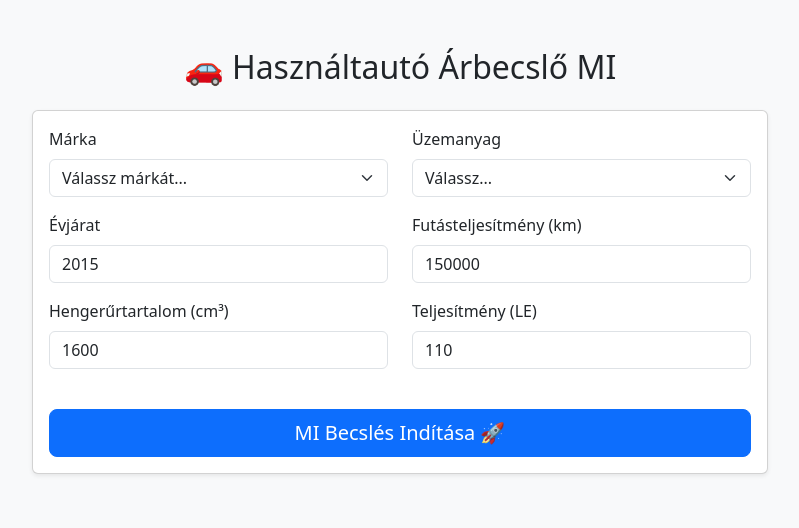
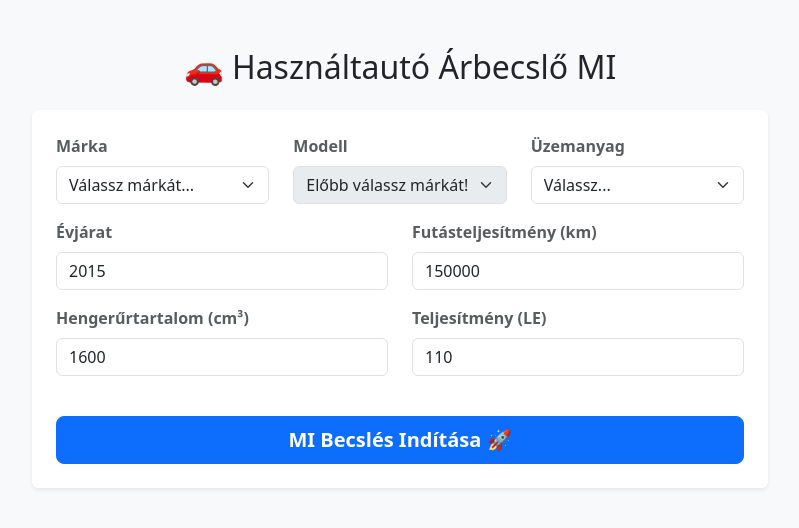
Before and after one commit to KetonBevero555/EKKE_Thesis_ZI3OV4, a Django app: template Hahu-asszisztens/ads/templates/ads/predictor.html in a window 1280 px wide. Shown: the top 528 px of the page, without its empty margins (240-1039 px from the left). Run offline with Django 5.2, Linux system fonts and the light colour scheme; the template is opened without the code that fills it, so the values that code supplies are empty.

Commit message:
Weblap szépítése, ai továbbfejlesztése márkákra, tájékoztató kiírása

```diff
--- a/Hahu-asszisztens/ads/models.py
+++ b/Hahu-asszisztens/ads/models.py
@@ -66,6 +66,3 @@ class AILog(models.Model):
     class Meta:
         db_table = 'ai_logs'
         ordering = ['-created_at']
-
-    def __str__(self):
-        return f"MI Tanítás ({self.created_at.strftime('%Y.%m.%d')}) - Pontosság: {self.r2_score * 100:.0f}% - Átlagos hiba: {self.mae:,.0f} Ft"
--- a/Hahu-asszisztens/ads/templates/ads/predictor.html
+++ b/Hahu-asszisztens/ads/templates/ads/predictor.html
@@ -3,7 +3,7 @@
 <head>
     <meta charset="UTF-8">
     <meta name="viewport" content="width=device-width, initial-scale=1.0">
-    <title>Hahu-asszisztens | Árbecslő AI</title>
+    <title>Hahu-asszisztens | Árbecslő MI</title>
     <link href="https://cdn.jsdelivr.net/npm/bootstrap@5.3.0/dist/css/bootstrap.min.css" rel="stylesheet">
 </head>
 <body class="bg-light">
@@ -13,24 +13,34 @@
         <div class="col-md-8">
             <h2 class="text-center mb-4">🚗 Használtautó Árbecslő MI</h2>
 
+            {% if ai_stat %}
+            <div class="alert alert-info text-center shadow-sm">
+                <strong>🤖 Mesterséges Intelligencia Figyelmeztetés</strong><br>
+                Ez az árbecslő modell gépi tanuláson alapul, így előfordulhatnak tévedések. <br>
+                <small>MI Pontossága: <b>{{ ai_accuracy_percent|floatformat:2 }} %</b> | Átlagos tévedés: <b>~{{ ai_stat.mae }} Ft</b></small>
+            </div>
+            {% endif %}
+
             {% if error_msg %}
                 <div class="alert alert-danger">{{ error_msg }}</div>
             {% endif %}
 
             {% if prediction %}
-                <div class="alert alert-success text-center">
+                <div class="alert alert-success text-center shadow-sm">
                     <h4>A becsült piaci ár:</h4>
-                    <h1 class="display-4 fw-bold">{{ prediction }}</h1>
+                    <h1 class="display-4 fw-bold text-success">{{ prediction }}</h1>
                 </div>
             {% endif %}
 
-            <div class="card shadow-sm">
-                <div class="card-body">
+            <div class="card shadow-sm border-0">
+                <div class="card-body p-4">
                     <form method="POST">
-                        {% csrf_token %} <div class="row">
-                            <div class="col-md-6 mb-3">
-                                <label class="form-label">Márka</label>
-                                <select name="brand" class="form-select" required>
+                        {% csrf_token %}
+
+                        <div class="row">
+                            <div class="col-md-4 mb-3">
+                                <label class="form-label text-muted fw-bold">Márka</label>
+                                <select name="brand" id="brandSelect" class="form-select" required>
                                     <option value="" disabled selected>Válassz márkát...</option>
                                     {% for b in brands %}
                                         <option value="{{ b }}">{{ b }}</option>
@@ -38,8 +48,15 @@
                                 </select>
                             </div>
 
-                            <div class="col-md-6 mb-3">
-                                <label class="form-label">Üzemanyag</label>
+                            <div class="col-md-4 mb-3">
+                                <label class="form-label text-muted fw-bold">Modell</label>
+                                <select name="model" id="modelSelect" class="form-select" required disabled>
+                                    <option value="" disabled selected>Előbb válassz márkát!</option>
+                                </select>
+                            </div>
+
+                            <div class="col-md-4 mb-3">
+                                <label class="form-label text-muted fw-bold">Üzemanyag</label>
                                 <select name="fuel" class="form-select" required>
                                     <option value="" disabled selected>Válassz...</option>
                                     {% for f in fuels %}
@@ -51,30 +68,30 @@
 
                         <div class="row">
                             <div class="col-md-6 mb-3">
-                                <label class="form-label">Évjárat</label>
+                                <label class="form-label text-muted fw-bold">Évjárat</label>
                                 <input type="number" name="year" class="form-control" value="2015" required>
                             </div>
 
                             <div class="col-md-6 mb-3">
-                                <label class="form-label">Futásteljesítmény (km)</label>
+                                <label class="form-label text-muted fw-bold">Futásteljesítmény (km)</label>
                                 <input type="number" name="mileage" class="form-control" value="150000" required>
                             </div>
                         </div>
 
                         <div class="row">
                             <div class="col-md-6 mb-3">
-                                <label class="form-label">Hengerűrtartalom (cm³)</label>
+                                <label class="form-label text-muted fw-bold">Hengerűrtartalom (cm³)</label>
                                 <input type="number" name="engine_cc" class="form-control" value="1600" required>
                             </div>
 
                             <div class="col-md-6 mb-3">
-                                <label class="form-label">Teljesítmény (LE)</label>
+                                <label class="form-label text-muted fw-bold">Teljesítmény (LE)</label>
                                 <input type="number" name="power_le" class="form-control" value="110" required>
                             </div>
                         </div>
 
                         <div class="d-grid mt-4">
-                            <button type="submit" class="btn btn-primary btn-lg">MI Becslés Indítása 🚀</button>
+                            <button type="submit" class="btn btn-primary btn-lg fw-bold">MI Becslés Indítása 🚀</button>
                         </div>
                     </form>
                 </div>
@@ -84,5 +101,35 @@
     </div>
 </div>
 
+<script>
+    document.getElementById('brandSelect').addEventListener('change', function() {
+        var brand = this.value;
+        var modelSelect = document.getElementById('modelSelect');
+
+        // Letiltjuk a modell választót, amíg tölt
+        modelSelect.disabled = true;
+        modelSelect.innerHTML = '<option value="" disabled selected>Betöltés...</option>';
+
+        // Lekérjük a Djangótól a modelleket (AJAX hívás)
+        fetch(`/api/get-models/?brand=${encodeURIComponent(brand)}`)
+            .then(response => response.json())
+            .then(data => {
+                modelSelect.innerHTML = '<option value="" disabled selected>Válassz modellt...</option>';
+                data.forEach(function(modelName) {
+                    var option = document.createElement('option');
+                    option.value = modelName;
+                    option.textContent = modelName;
+                    modelSelect.appendChild(option);
+                });
+                // Engedélyezzük a legördülőt
+                modelSelect.disabled = false;
+            })
+            .catch(error => {
+                console.error("Hiba történt a modellek betöltésekor:", error);
+                modelSelect.innerHTML = '<option value="" disabled selected>Hiba történt</option>';
+            });
+    });
+</script>
+
 </body>
 </html>
--- a/Hahu-asszisztens/hahu_backend/urls.py
+++ b/Hahu-asszisztens/hahu_backend/urls.py
@@ -16,9 +16,10 @@ Including another URLconf
 """
 from django.contrib import admin
 from django.urls import path
-from ads.views import price_predictor
+from ads.views import price_predictor, get_models
 
 urlpatterns = [
     path('admin/', admin.site.urls),
     path('', price_predictor, name='home'),
+    path('api/get-models/', get_models, name='get_models'), # Ezen a címen keresi a JavaScript az adatokat
 ]
```
Also changed, not shown: Hahu-asszisztens/ads/views.py (+25 -25 lines), Hahu-asszisztens/ai/train.py (+11 -7 lines).
